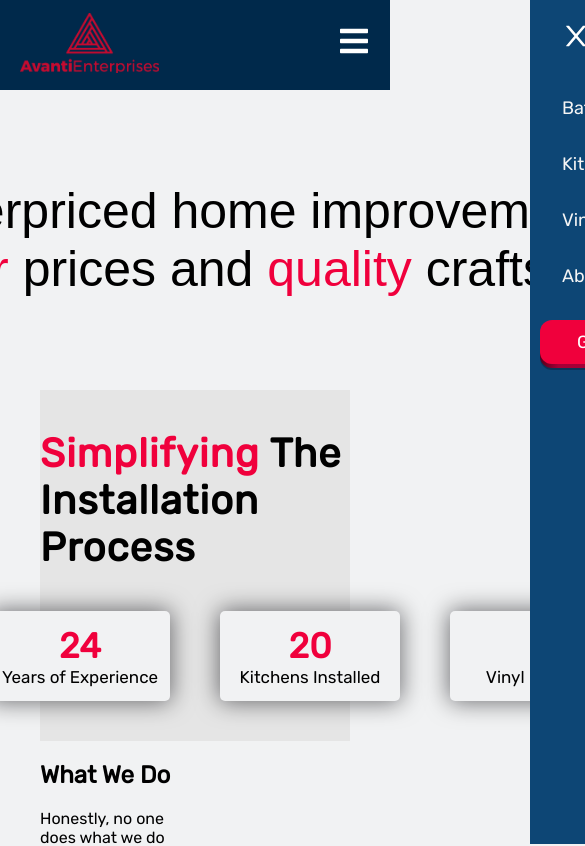
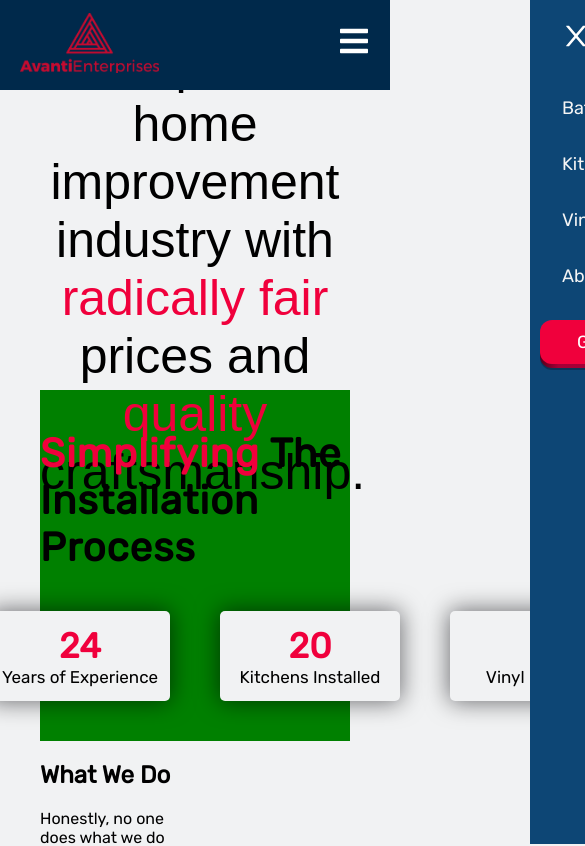
Before and after one commit to propitive/avanti-enterprises, a React (Create React App) app: page /about-us in a window 390 px wide. Shown: the top 846 px of the page, 585 px wide, since content can reach past the window. Built offline with nearby package versions, Linux system fonts and the light colour scheme; a web font is replaced by a local one.

Commit message:
established media queries

```diff
--- a/src/components/About/About.css
+++ b/src/components/About/About.css
@@ -10,6 +10,8 @@
   flex-direction: column;
   justify-content: center;
   align-items: center;
+  width: calc(100% - 80px);
+  margin: 0 auto 0;
   /* filter: brightness(0.8); */
 }
 
@@ -22,7 +24,8 @@
   font-family: "Tilt Neon", sans-serif, Arial;
   margin: 0;
   text-align: center;
-  width: 1215px;
+  width: 100%;
+  max-width: 1215px;
   font-size: 50px;
 }
 
@@ -119,3 +122,38 @@
 .about__what-icons {
   width: 500px;
 }
+
+@media screen and (max-width: 1300px) {
+  .about__showcase {
+    background-color: pink;
+  }
+}
+
+@media screen and (max-width: 1000px) {
+  .about__showcase {
+    background-color: green;
+  }
+}
+
+/* @media screen and (max-width: 1240px) {
+  .about__showcase {
+    background-color: pink;
+  }
+} */
+
+/* @media screen and (max-width: 1240px) {
+  .about__showcase {
+    background-color: pink;
+  }
+} */
+
+/* @media screen and (max-width: 1240px) {
+  .about__showcase {
+    background-color: pink;
+  }
+} */
+/* @media screen and (max-width: 1240px) {
+  .about__showcase {
+    background-color: pink;
+  }
+} */
```
